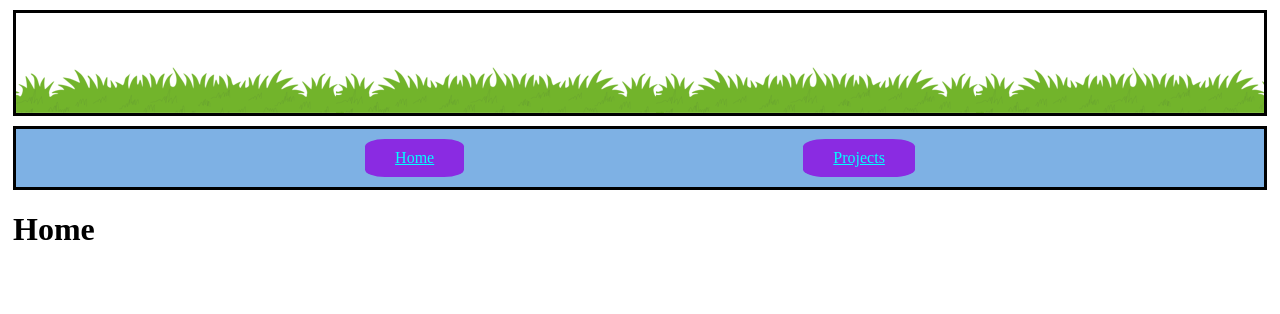
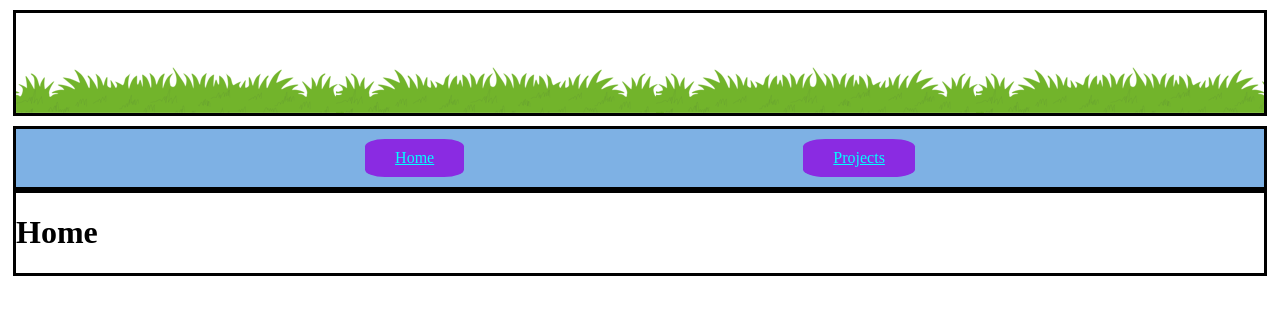
Before and after one commit to PrivateN00b/privatenoob.top, a React (Vite) app: page / in a window 1280 px wide. Shown: the top 314 px of the page. Built offline with nearby package versions, Linux system fonts and the light colour scheme.

Commit message:
refactor: improved folder structure

```diff
--- a/src/layouts/RootLayout.tsx
+++ b/src/layouts/RootLayout.tsx
@@ -1,23 +1,14 @@
-import { NavLink, Outlet } from "react-router-dom";
-import Banner from "../components/header/Banner";
+import { Outlet } from "react-router-dom";
+import Banner from "../components/ui/Banner";
 import "./RootLayout.css";
+import Navbar from "./sublayouts/Navbar";
 
 export default function RootLayout() {
   return (
     <div className="root-layout">
       <Banner />
-      <nav className="navbar">
-        <NavLink className="navlink" to="/">
-          Home
-        </NavLink>
-        <NavLink className="navlink" to="projects">
-          Projects
-        </NavLink>
-      </nav>
-
-      <main>
-        <Outlet />
-      </main>
+      <Navbar />
+      <Outlet />
     </div>
   );
 }
--- /dev/null
+++ b/src/layouts/sublayouts/Navbar.tsx
@@ -0,0 +1,18 @@
+import { NavLink } from "react-router-dom";
+
+function Navbar() {
+  return (
+    <>
+      <nav className="navbar">
+        <NavLink className="navlink" to="/">
+          Home
+        </NavLink>
+        <NavLink className="navlink" to="projects">
+          Projects
+        </NavLink>
+      </nav>
+    </>
+  );
+}
+
+export default Navbar;
--- a/src/pages/Home.tsx
+++ b/src/pages/Home.tsx
@@ -1,5 +1,9 @@
 function Home() {
-  return <h1>Home</h1>;
+  return (
+    <div style={{ border: "solid" }}>
+      <h1>Home</h1>
+    </div>
+  );
 }
 
 export default Home;
```
Also changed, not shown: src/components/ui/Banner.tsx (renamed from src/components/header/Banner.tsx).
